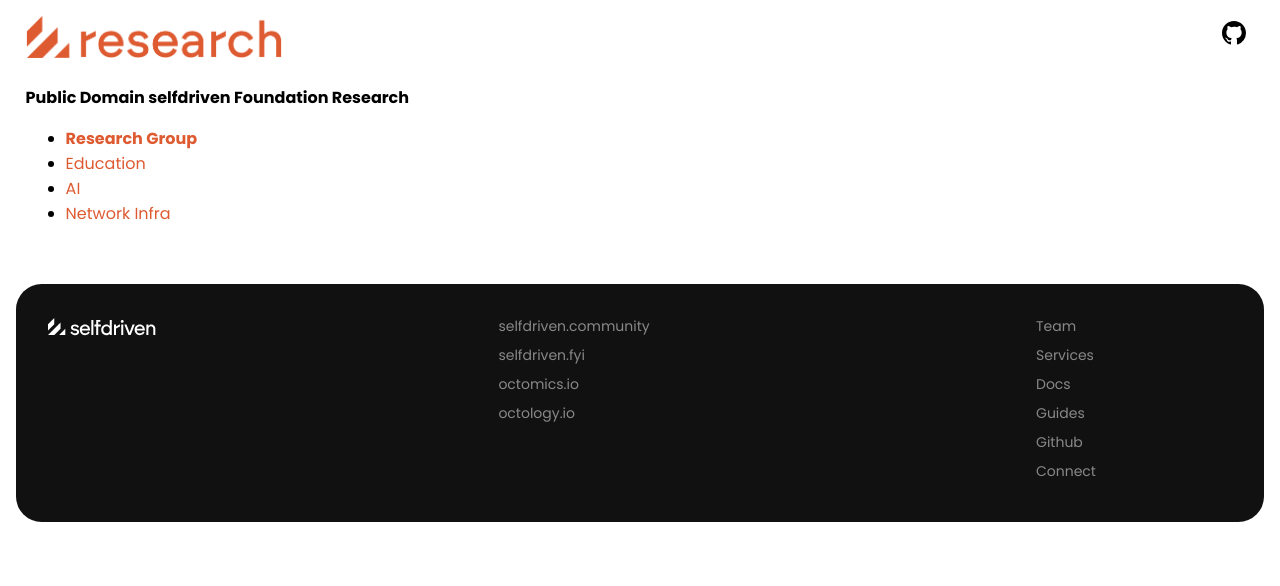
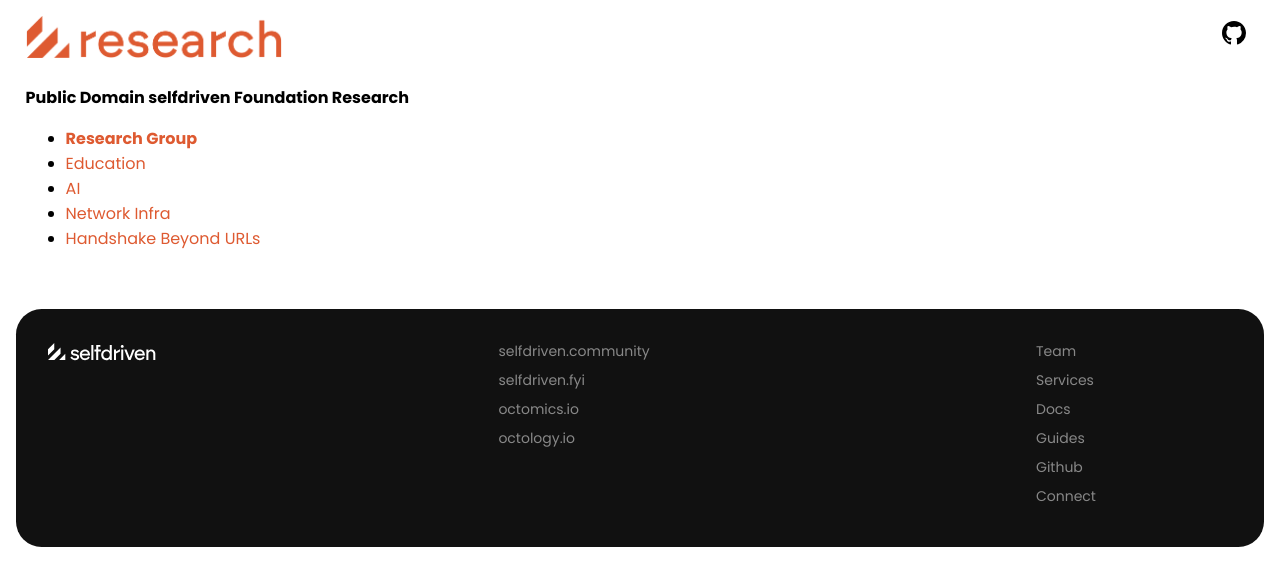
Before and after one commit to selfdriven-engagement/research, a Jekyll site: the page built from docs/index.md, in a window 1280 px wide. Shown: the top 586 px of the page. Built offline with Jekyll 4.4.1, drawn with Linux system fonts in a browser that asks for light colours.

Commit message:
Update index.md

```diff
--- a/docs/index.md
+++ b/docs/index.md
@@ -9,3 +9,4 @@ title: Home
 - [Education](https://selfdriven.education/)
 - [AI](https://selfdriven.ai/)
 - [Network Infra](https://www.selfdriven.network/infra-interface/)
+ -   [Handshake Beyond URLs](/infra-interface/research/-beyond-urls/)
```
